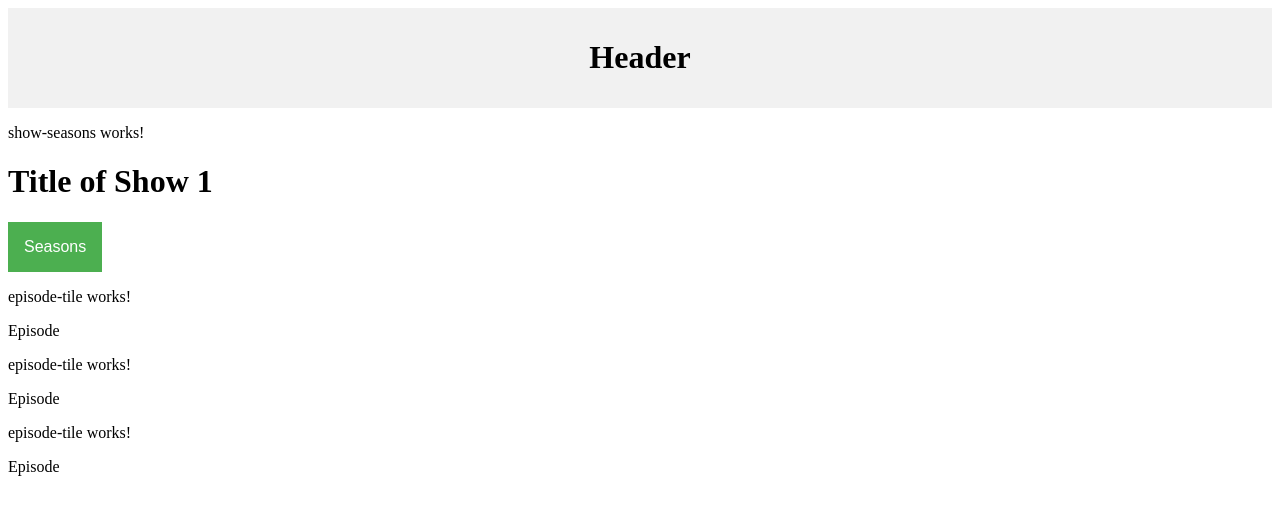
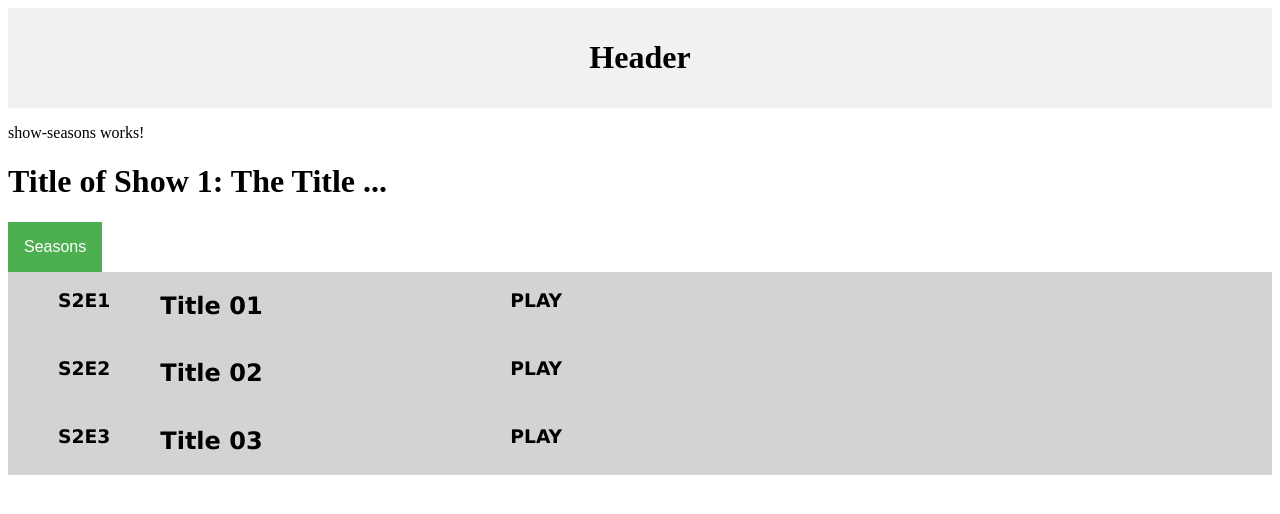
Before and after one commit to ikarus11235/MediaArchive, an Angular app in the folder media-archive-frontend/: page /season/1 in a window 1280 px wide. Shown: the top 514 px of the page. Built offline with nearby package versions, Linux system fonts and the light colour scheme.

Commit message:
season refinement

```diff
--- a/media-archive-frontend/src/app/mainMenu/show-seasons/show-seasons.component.html
+++ b/media-archive-frontend/src/app/mainMenu/show-seasons/show-seasons.component.html
@@ -1,5 +1,5 @@
 <p (click)="getHeaderId()">show-seasons works!</p>
-<h1>Title of Show 1</h1>
+<h1>Title of Show 1: {{getFakeTitle()}}</h1>
 
 
 <div class="dropdown">
@@ -7,7 +7,7 @@
 
   <div class="dropdown-content">
     <a *ngFor="let season of getFakeSeason()">
-      {{ season.headerId }} {{ season.title }}
+      <span (click)="greet(season.id)">{{ season.headerId }} {{ season.title }}</span>
     </a>
   </div>
 </div>
--- a/media-archive-frontend/src/app/mainMenu/show-seasons/show-seasons.component.ts
+++ b/media-archive-frontend/src/app/mainMenu/show-seasons/show-seasons.component.ts
@@ -20,6 +20,14 @@ export class ShowSeasonsComponent {
     })
   }
 
+  greet(id: number): void {
+    console.log(id);
+  }
+
+  getFakeTitle(): string {
+    return 'The Title ...';
+  }
+
   getFakeSeason(): Season[]{
     return this.mediaService.getTestSeason();
   }
--- a/media-archive-frontend/src/app/services/media-data-service.service.ts
+++ b/media-archive-frontend/src/app/services/media-data-service.service.ts
@@ -71,7 +71,7 @@ export class MediaDataServiceService {
       id: 1,
       seasonId: 2,
       description: '',
-      episodeSign: '',
+      episodeSign: 'S2E1',
       title: 'Title 01',
       videoPath: ''
     },
@@ -79,7 +79,7 @@ export class MediaDataServiceService {
       id: 2,
       seasonId: 2,
       description: '',
-      episodeSign: '',
+      episodeSign: 'S2E2',
       title: 'Title 02',
       videoPath: ''
     },
@@ -87,7 +87,7 @@ export class MediaDataServiceService {
       id: 3,
       seasonId: 2,
       description: '',
-      episodeSign: '',
+      episodeSign: 'S2E3',
       title: 'Title 03',
       videoPath: ''
     }
--- a/media-archive-frontend/src/app/templates/episode-tile/episode-tile.component.html
+++ b/media-archive-frontend/src/app/templates/episode-tile/episode-tile.component.html
@@ -1,2 +1,5 @@
-<p>episode-tile works!</p>
-<p>Episode</p>
+<div class="verticalPace">
+  <h3>{{episodeSign}}</h3>
+  <h2>{{title}}</h2>
+  <h3 (click)="greet()">PLAY</h3>
+</div>
--- a/media-archive-frontend/src/app/templates/episode-tile/episode-tile.component.scss
+++ b/media-archive-frontend/src/app/templates/episode-tile/episode-tile.component.scss
@@ -0,0 +1,15 @@
+.verticalPace{
+    display: flex;
+    flex-direction: row;
+    font-family: Verdana, Geneva, Tahoma, sans-serif;
+    background-color: lightgrey;
+}
+
+.verticalPace h3{
+    padding-left: 50px;
+    padding-right: 50px;
+}
+
+.verticalPace h2{
+    width: 300px;
+}
--- a/media-archive-frontend/src/app/templates/episode-tile/episode-tile.component.ts
+++ b/media-archive-frontend/src/app/templates/episode-tile/episode-tile.component.ts
@@ -12,7 +12,9 @@ export class EpisodeTileComponent {
   @Input() title: string  = '';
 
 
-
+  greet(): void {
+    console.log('Greet...');
+  }
 
 
 }
```
